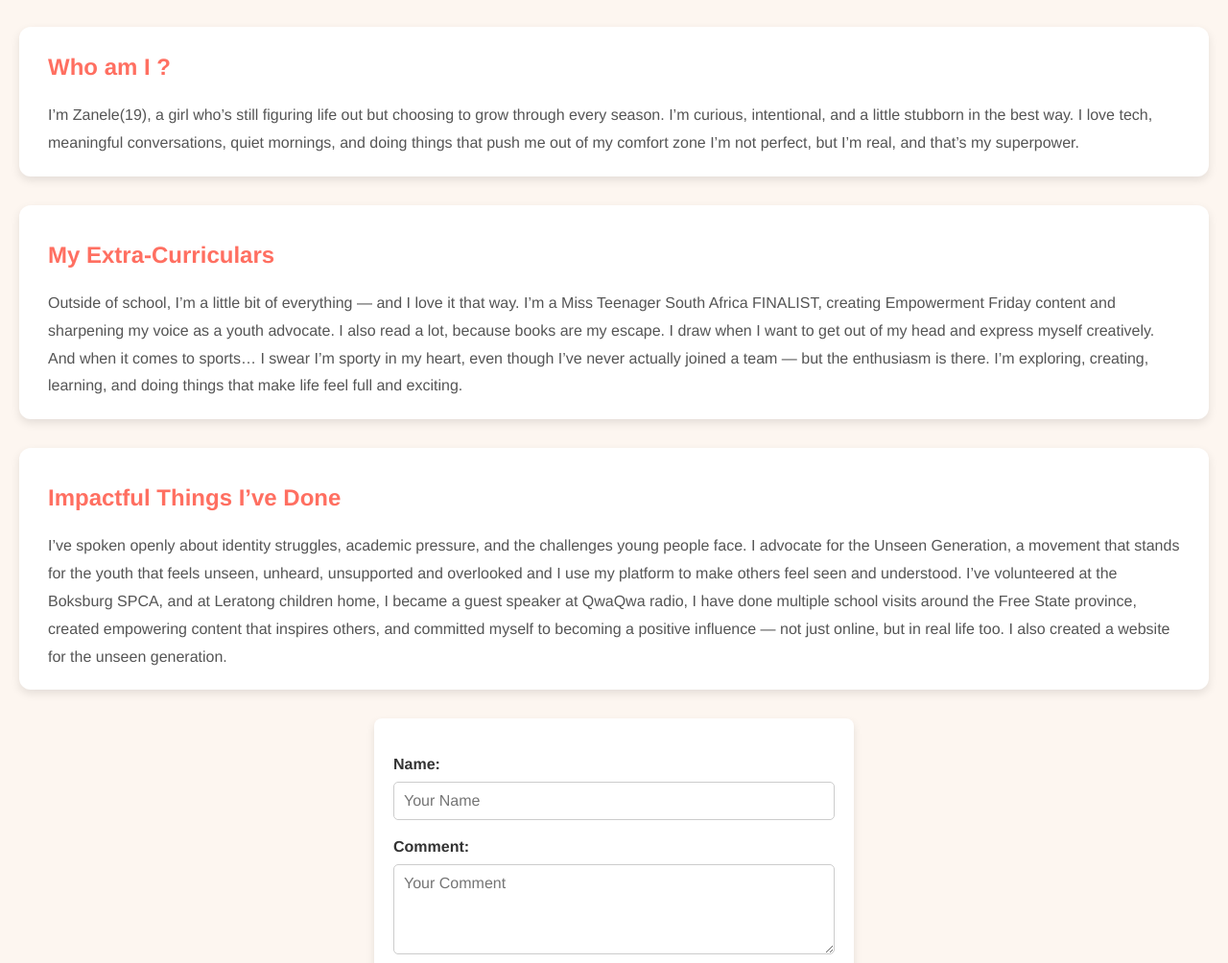
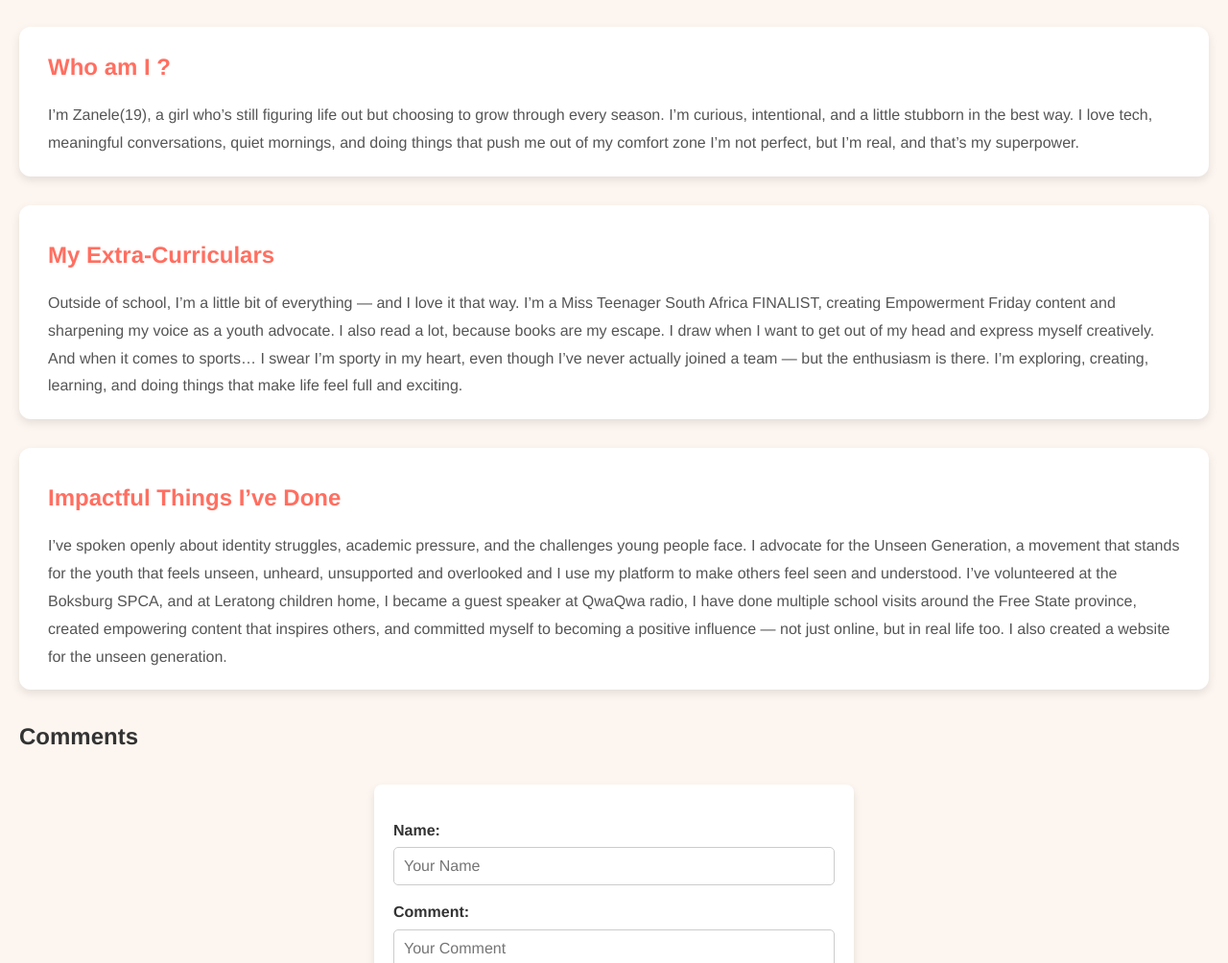
Before and after one commit to ZaneleSbongile/FORM, a plain HTML site: page index.html in a window 1280 px wide. Shown: the part 96-1100 px from the top of the page at 96% size. Drawn offline with Linux system fonts and the light colour scheme.

Commit message:
Update index.html

```diff
--- a/index.html
+++ b/index.html
@@ -33,7 +33,7 @@
   content that inspires others, and committed myself to becoming a positive influence — not just online, but in real life too.
   I also created a website for the unseen generation.</p>
   </section>
-
+<h2>Comments</h2>
     <form method="post" action="thefile.php">
     <label for="name">Name:</label>
     <input type="text" id="name" name="name" placeholder="Your Name" required>
```
